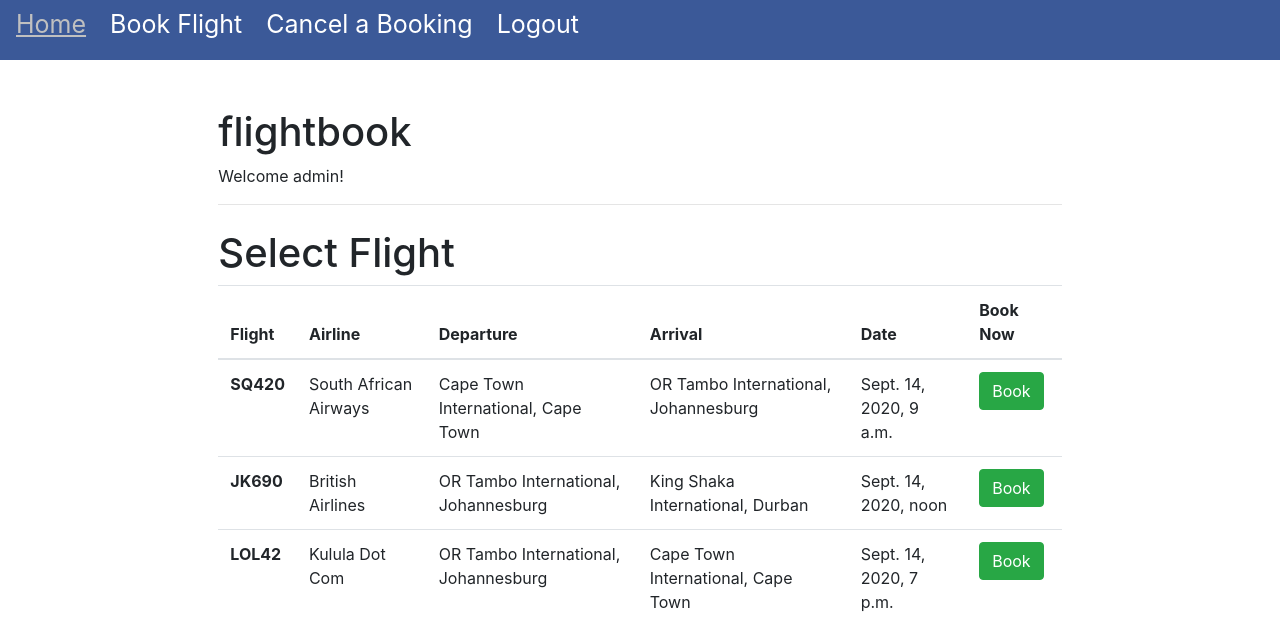
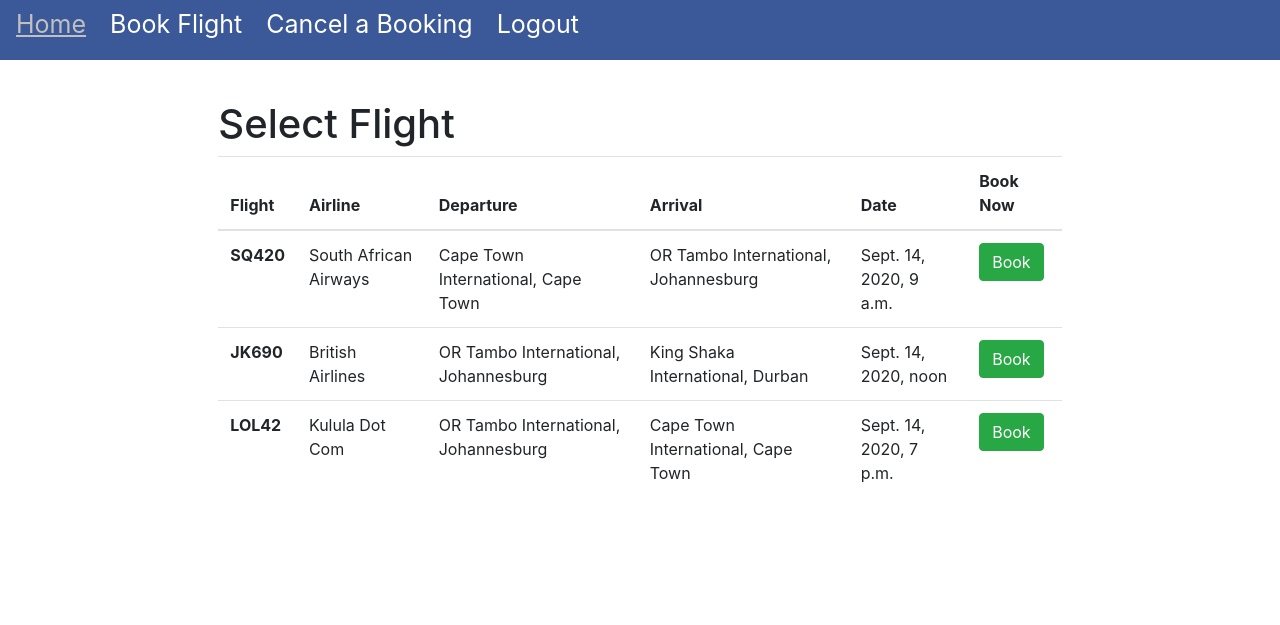
Before and after one commit to Sprinklepope/CSC312GroupProject, a Django app: page /booking/flight/ in a window 1280 px wide. Shown: the top 625 px of the page. Run offline with Django 3.2, Linux system fonts and the light colour scheme; a user stored in the database is signed in; data comes from the database, SQL or seed files in the repository; some libraries are stand-ins or nearby versions.

Commit message:
Removed heading and welcome from base

```diff
--- a/members/templates/main/base.html
+++ b/members/templates/main/base.html
@@ -63,11 +63,6 @@
 	<div id="content" name="content" class="main">
 		<div class="row justify-content-center">
 			<div class="col-8">
-				<h1 class="mt-2">flightbook</h1>
-                {% if user.is_authenticated %}
-                    <p>Welcome {{user.username}}!</p>
-                {% endif %}
-				<hr class="mt-0 mb-4">
 				{% block content %}
 				{% endblock %}
 			</div>
```
